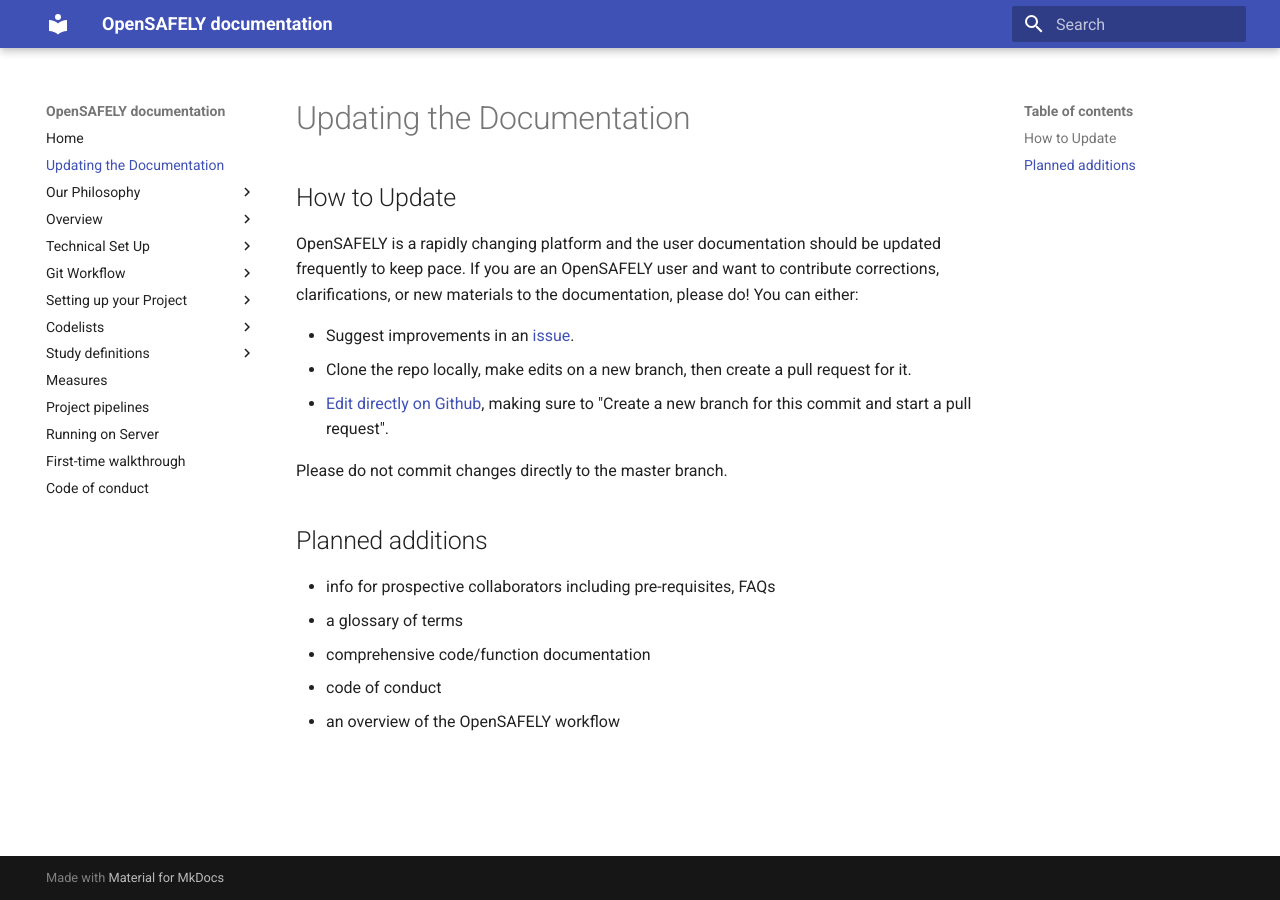
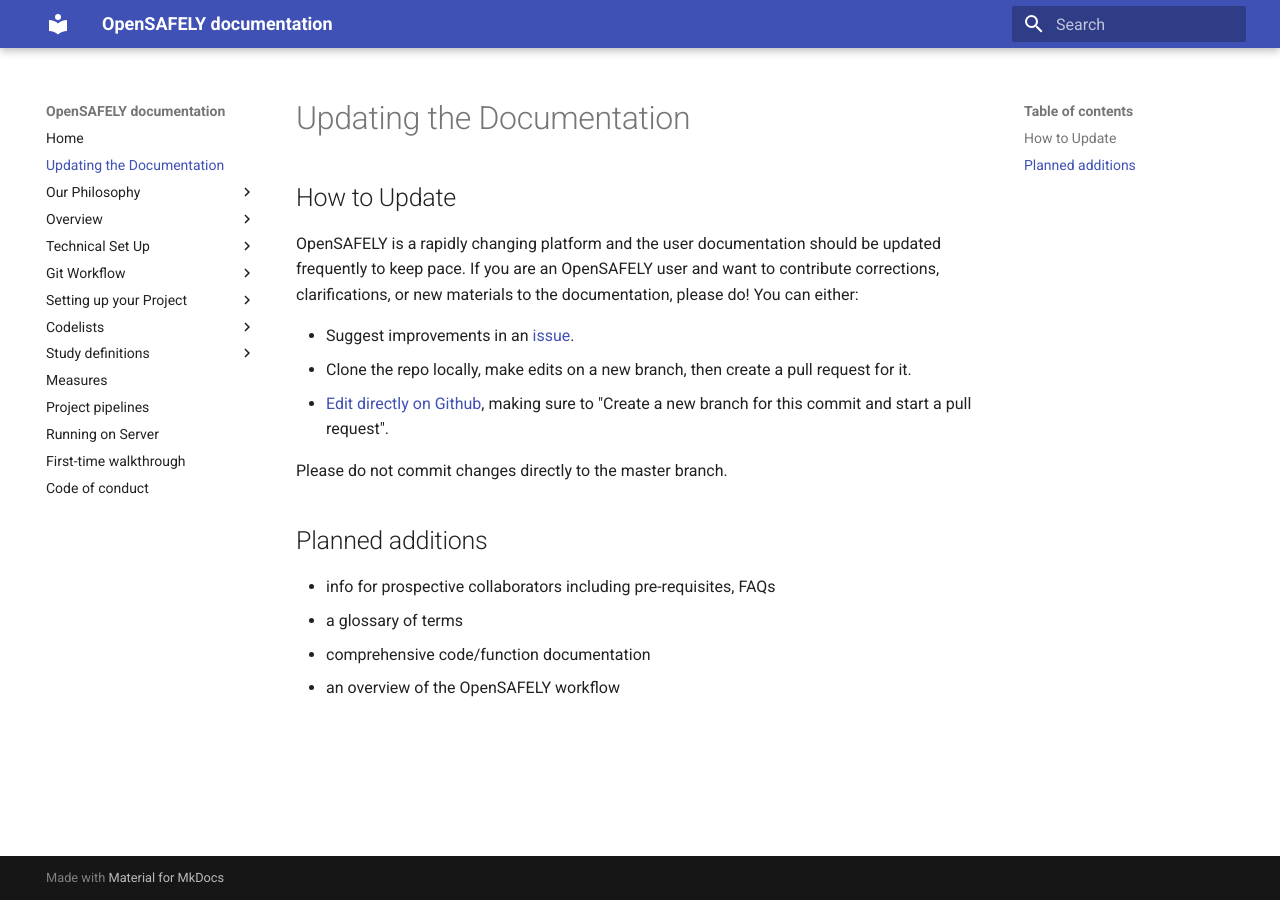
Before and after one commit to opensafely/documentation, an MkDocs documentation site: the page built from docs/updating_documentation.md, in a window 1280 px wide. Built offline with MkDocs 1.6.1 and Material for MkDocs 9.7.7, drawn with Linux system fonts in a browser that asks for light colours.

Commit message:
Update updating_documentation.md

```diff
--- a/docs/updating_documentation.md
+++ b/docs/updating_documentation.md
@@ -15,5 +15,4 @@
 * info for prospective collaborators including pre-requisites, FAQs
 * a glossary of terms
 * comprehensive code/function documentation
-* code of conduct
 * an overview of the OpenSAFELY workflow
```
